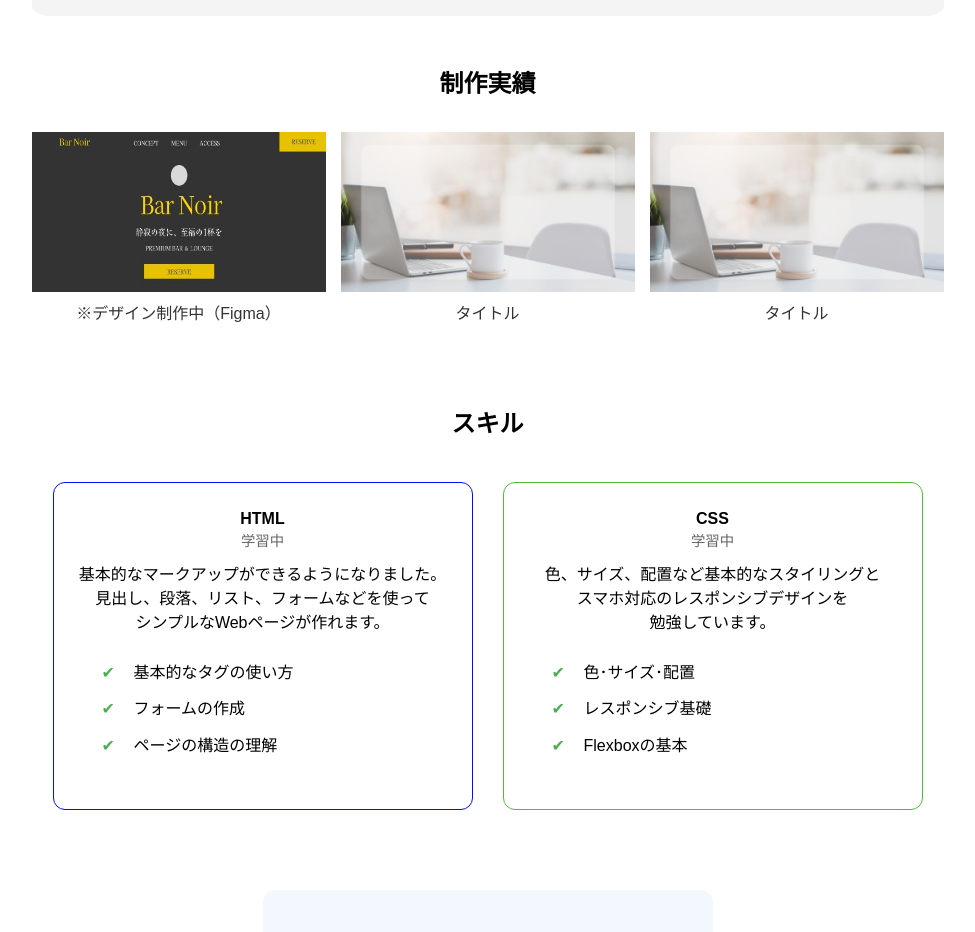
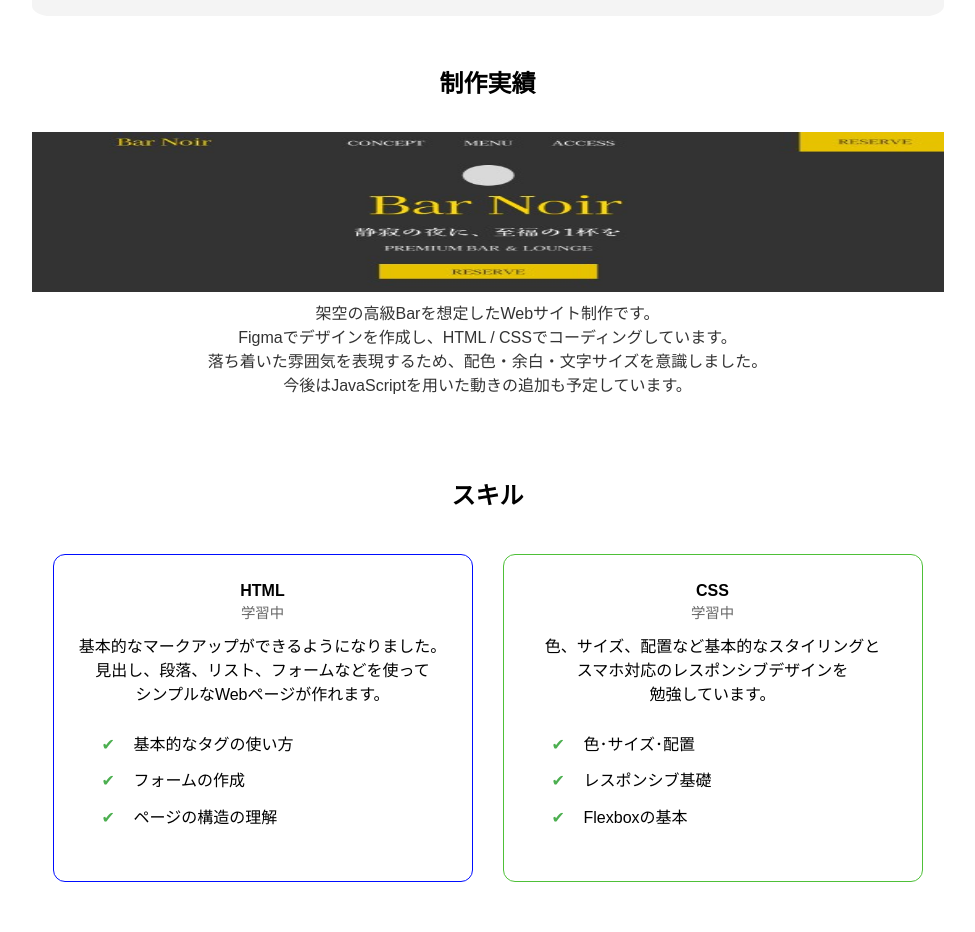
Before and after one commit to hama-websev/hama-portfolio, a plain HTML site: page index.html in a window 1280 px wide. Shown: the part 1780-2712 px from the top of the page, without its empty margins (145-1120 px from the left). Drawn offline with Linux system fonts and the light colour scheme.

Commit message:
Update index.html

```diff
--- a/index.html
+++ b/index.html
@@ -117,17 +117,20 @@ HTML・CSSを中心に、<br>毎日コツコツとスキルアップに
                     <h3>制作実績</h3>
                     <div class="item">
                         <div class="items">
-                            <img src="images/BAR.jpg" alt="高級BAR">
-                            <p class="work-status">※デザイン制作中（Figma）</p>
+                            <a href="https://hama-websev.github.io/bar-noir/"><img src="images/BAR.jpg" alt="高級BAR"></a>
+                            <p class="work-status">架空の高級Barを想定したWebサイト制作です。<br>
+Figmaでデザインを作成し、HTML / CSSでコーディングしています。<br>
+落ち着いた雰囲気を表現するため、配色・余白・文字サイズを意識しました。<br>
+今後はJavaScriptを用いた動きの追加も予定しています。</p>
                         </div>
-                         <div class="items">
+                      <!--    <div class="items">
                             <img src="images/FV.jpg" alt="カフェ">
                             <p>タイトル</p>
                         </div>
                          <div class="items">
                             <img src="images/FV.jpg" alt="カフェ">
                             <p>タイトル</p>
-                        </div>
+                        </div> -->
                     </div>
                 </div>
             </section>
```
